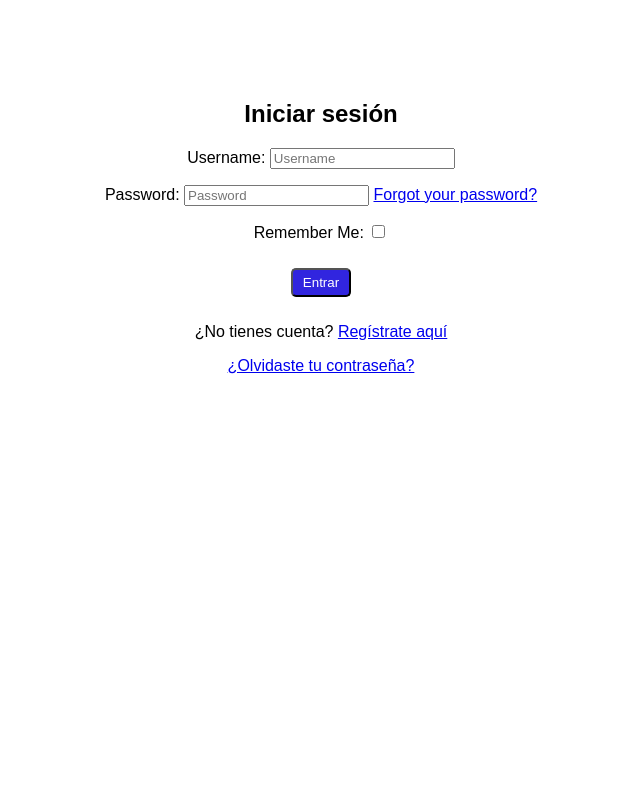
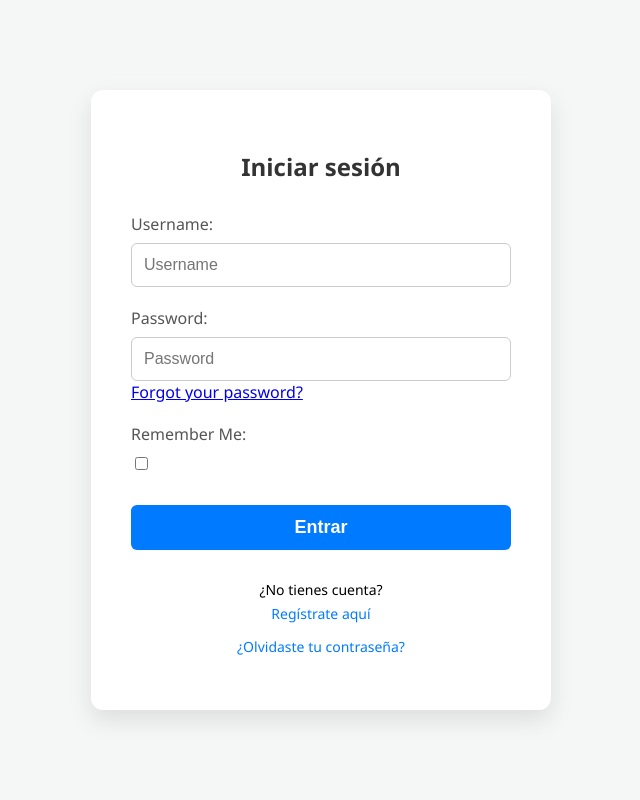
Before and after one commit to Francisco4nt0n10/Proyecto_final, a Django app: page /accounts/login/ in a window 1280 px wide. Shown: the whole page, without its empty margins (319-959 px from the left). Run offline with Django 5.2, Linux system fonts and the light colour scheme; some libraries are stand-ins or nearby versions.

Commit message:
Se modifico presentacion de Inicio de Sesion

```diff
--- a/templates/account/login.html
+++ b/templates/account/login.html
@@ -2,24 +2,133 @@
 {% load account %}
 
 <!DOCTYPE html>
-<html>
+<html lang="es">
 <head>
-    <title>Inicio de Sesión</title>
+    <meta charset="UTF-8">
+    <meta name="viewport" content="width=device-width, initial-scale=1.0">
+    <title>Iniciar Sesión Profesional</title>
+
+    <style>
+        /* ------------------ ESTILOS BASE Y FONDO ------------------ */
+        body {
+            font-family: 'Segoe UI', Tahoma, Geneva, Verdana, sans-serif;
+            background-color: #f4f7f6; /* Fondo gris claro suave */
+            display: flex;
+            justify-content: center; /* Centra horizontalmente */
+            align-items: center;     /* Centra verticalmente */
+            min-height: 100vh;       /* Ocupa toda la altura de la vista */
+            margin: 0;
+        }
+
+        /* ------------------ ESTILOS DEL CONTENEDOR (CARD) ------------------ */
+        .login-card {
+            background-color: white;
+            padding: 40px;
+            border-radius: 12px;
+            box-shadow: 0 10px 25px rgba(0, 0, 0, 0.1); /* Sombra elegante */
+            width: 100%;
+            max-width: 380px; /* Ancho máximo para el formulario */
+            text-align: center;
+        }
+
+        /* ------------------ TÍTULO ------------------ */
+        h2 {
+            color: #333;
+            margin-bottom: 30px;
+            font-size: 24px;
+            font-weight: 600;
+        }
+
+        /* ------------------ ESTILOS DEL FORMULARIO (generado por Django) ------------------ */
+        form p {
+            margin-bottom: 20px; /* Espaciado entre campos */
+            text-align: left;
+        }
+
+        /* Etiqueta del campo */
+        form label {
+            display: block;
+            margin-bottom: 8px;
+            font-weight: 500;
+            color: #555;
+        }
+
+        /* Campos de texto y password */
+        input[type="text"], input[type="password"] {
+            width: 100%;
+            padding: 12px;
+            border: 1px solid #ccc;
+            border-radius: 6px;
+            box-sizing: border-box; /* Asegura que el padding no desborde el ancho */
+            font-size: 16px;
+            transition: border-color 0.3s;
+        }
+
+        input[type="text"]:focus, input[type="password"]:focus {
+            border-color: #007bff; /* Borde azul al enfocar */
+            outline: none; /* Elimina el borde de enfoque predeterminado */
+        }
+
+        /* Checkbox "Remember Me" */
+        input[type="checkbox"] {
+            margin-right: 8px;
+        }
+
+        /* ------------------ ESTILO DEL BOTÓN PRINCIPAL ------------------ */
+        button[type="submit"] {
+            width: 100%;
+            padding: 12px;
+            border: none;
+            border-radius: 6px;
+            background-color: #007bff; /* Color primario moderno (Azul) */
+            color: white;
+            font-size: 18px;
+            font-weight: 600;
+            cursor: pointer;
+            margin-top: 10px;
+            transition: background-color 0.3s;
+        }
+
+        button[type="submit"]:hover {
+            background-color: #0056b3; /* Tono más oscuro al pasar el ratón */
+        }
+
+        /* ------------------ ESTILOS DE ENLACES ADICIONALES ------------------ */
+        .extra-links {
+            margin-top: 30px;
+            font-size: 14px;
+        }
+
+        .extra-links a {
+            color: #007bff; /* El mismo azul que el botón */
+            text-decoration: none;
+            margin: 5px 0;
+            display: block; /* Para que cada enlace ocupe su propia línea */
+        }
+
+        .extra-links a:hover {
+            text-decoration: underline;
+        }
+    </style>
 </head>
-<body style="font-family: sans-serif; text-align: center; margin-top: 100px;">
+<body>
 
+<div class="login-card">
     <h2>Iniciar sesión</h2>
 
     <form method="POST" action="{% url 'account_login' %}">
         {% csrf_token %}
+
         {{ form.as_p }}
 
-    <button type="submit" style="text-decoration: none; padding: 5px 10px; background-color: #3125df; color: white; border-radius: 5px; margin: 10px;">Entrar</button>
+        <button type="submit">Entrar</button>
     </form>
 
+    <div class="extra-links">
         <p>¿No tienes cuenta? <a href="{% url 'account_signup' %}">Regístrate aquí</a></p>
-
         <p><a href="{% url 'account_reset_password' %}">¿Olvidaste tu contraseña?</a></p>
+    </div>
+</div>
 
 </body>
 </html>
```
Lines whose indentation alone changed are shown as unchanged.
